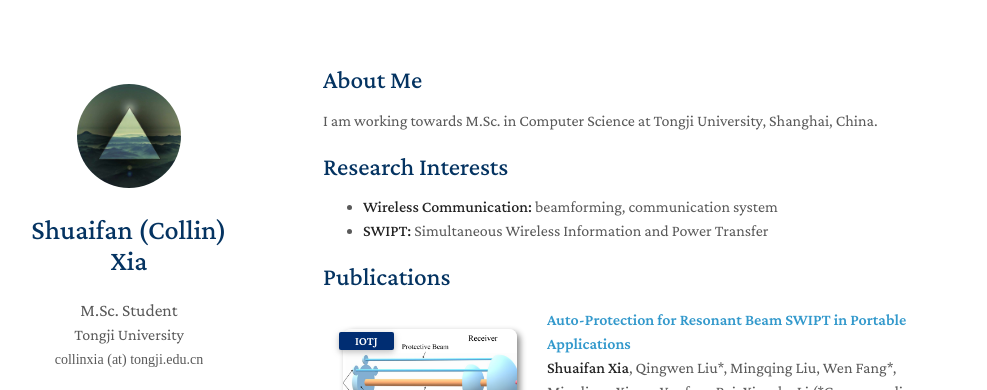
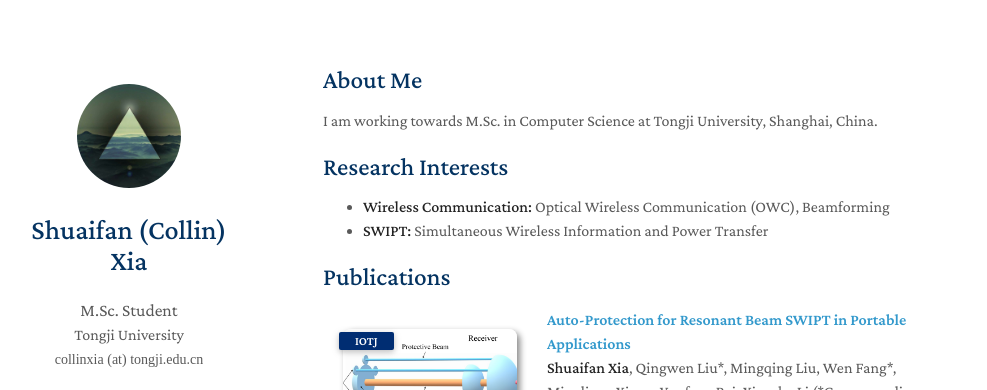
Before and after one commit to Collin911/homepage, a Jekyll site: the page built from index.md, in a window 1280 px wide and 1205 px high. Shown: the top 390 px of the window, without its empty margins (147-1134 px from the left). Built offline with Jekyll 4.4.1, drawn with Linux system fonts in a browser that asks for light colours; nearby versions of some CDN libraries; a style sheet for code colours, icons or effects is not loaded; our own code applies the rules of GitHub Pages for plain Markdown files.

Commit message:
Update index.md

```diff
--- a/index.md
+++ b/index.md
@@ -8,7 +8,7 @@ I am working towards M.Sc. in Computer Science at Tongji University, Shanghai, C
 
 ## Research Interests
 
-- **Wireless Communication:** beamforming, communication system
+- **Wireless Communication:** Optical Wireless Communication (OWC), Beamforming
 - **SWIPT:** Simultaneous Wireless Information and Power Transfer
 
 {% include_relative _includes/publications.md %}
```
